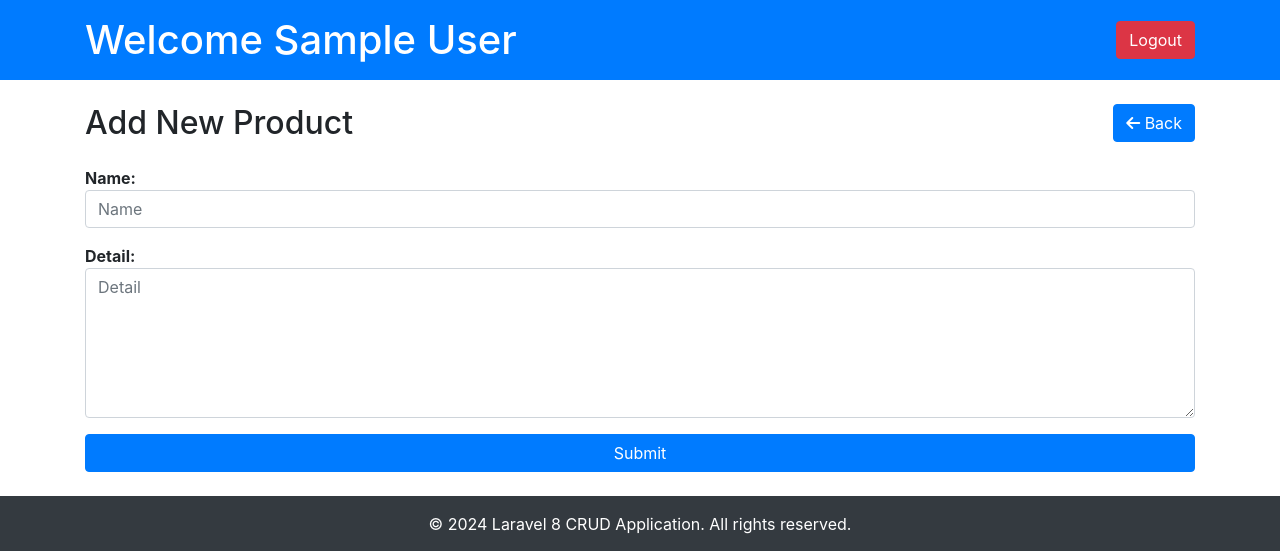
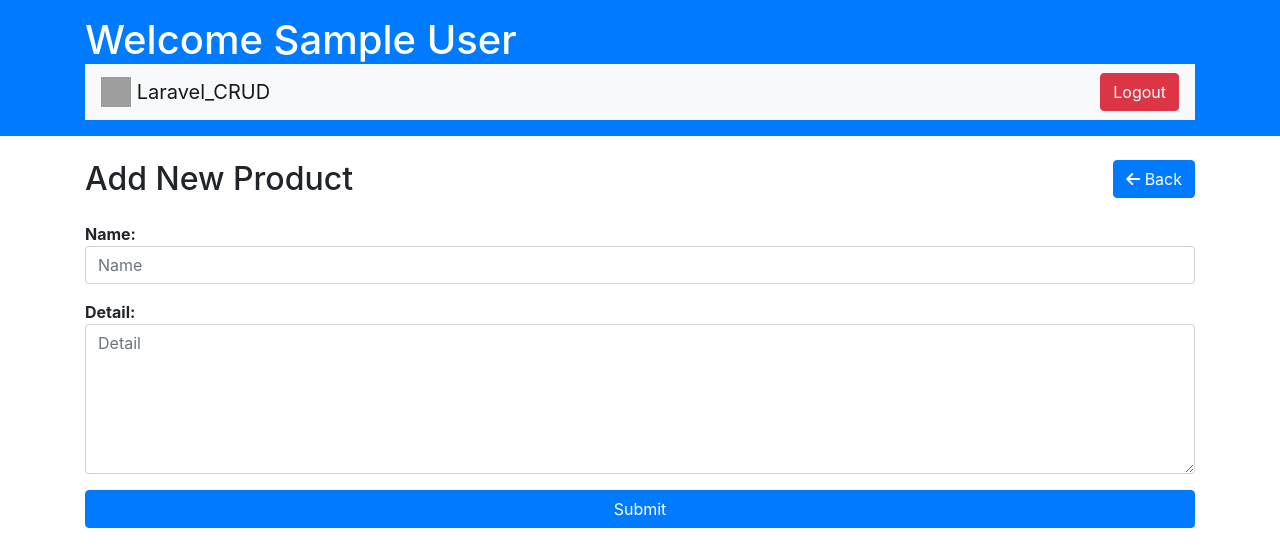
Before and after one commit to JRua89/laravel-crud-demo, a Laravel app: page /products/create in a window 1280 px wide. Shown: the top 551 px of the page. Run offline with Laravel 8, Linux system fonts and the light colour scheme; the visitor is signed in with stand-in values (Sample User, id 1); parts of the project's set-up code (start-up, migrations or seed data) failed here and were passed over; grey boxes are pictures that could not be loaded.

Commit message:
added nav bar and removed button

```diff
--- a/app/Http/Controllers/Auth/LoginController.php
+++ b/app/Http/Controllers/Auth/LoginController.php
@@ -46,7 +46,7 @@ class LoginController extends Controller
      * @return \Illuminate\Http\RedirectResponse
      */
 
-     public function index()
+     public function checkauth()
      {
          if (!Auth::check()) {
              return redirect('/login');
--- a/app/Providers/AppServiceProvider.php
+++ b/app/Providers/AppServiceProvider.php
@@ -3,6 +3,7 @@
 namespace App\Providers;
 
 
+use Illuminate\Support\Facades\Auth;
 use Illuminate\Support\ServiceProvider;
 use Illuminate\Pagination\Paginator;
 
@@ -26,5 +27,9 @@ class AppServiceProvider extends ServiceProvider
     public function boot()
     {
         Paginator::useBootstrap();
+
+        if (Auth::check()) {
+            // Perform some action for authenticated users
+        }
     }
 }
--- a/resources/views/products/layout.blade.php
+++ b/resources/views/products/layout.blade.php
@@ -21,7 +21,33 @@
             <div class="d-flex justify-content-between align-items-center">
             <h1 class="mb-0">Welcome {{ ucfirst(Auth::user()->name) }}
             <br></h1>
-            @if (Request::routeIs('products.index') || Request::routeIs('products.create') || Request::routeIs('products.edit') || Request::routeIs('products.show'))
+
+        </div>
+            <!--<nav class="d-flex justify-content-between align-items-center">
+
+                @if (Request::routeIs('products.index'))
+                <a class="btn btn-light" href="{{ route('products.create') }}">Create New Product</a>
+                @endif
+            </nav>-->
+            <nav class="navbar navbar-expand-lg navbar-light bg-light">
+            <a class="navbar-brand" href="#">
+    <img src="https://getbootstrap.com/docs/4.5/assets/brand/bootstrap-solid.svg" width="30" height="30" class="d-inline-block align-top" alt="" loading="lazy">
+    Laravel_CRUD
+  </a>
+  <button class="navbar-toggler" type="button" data-toggle="collapse" data-target="#navbarNav" aria-controls="navbarNav" aria-expanded="false" aria-label="Toggle navigation">
+    <span class="navbar-toggler-icon"></span>
+  </button>
+  <div class="collapse navbar-collapse" id="navbarNav">
+    <ul class="navbar-nav">
+      <li class="nav-item active">
+        <!-- Optionally, add more navigation items here -->
+        @if (Request::routeIs('products.index'))
+        <a class="nav-link" href="{{ route('products.create') }}">Create New Product</a>
+        @endif
+      </li>
+    </ul>
+  </div>
+  @if (Request::routeIs('products.index') || Request::routeIs('products.create') || Request::routeIs('products.edit') || Request::routeIs('products.show'))
             <!-- Logout Button -->
 
 
@@ -32,13 +58,7 @@
 
 
             @endif
-        </div>
-            <nav class="d-flex justify-content-between align-items-center">
-                <!-- Optionally, add more navigation items here -->
-                @if (Request::routeIs('products.index'))
-                <a class="btn btn-light" href="{{ route('products.create') }}">Create New Product</a>
-                @endif
-            </nav>
+</nav>
         </div>
     </header>
 
```
